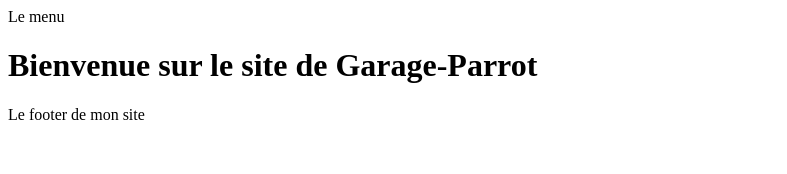
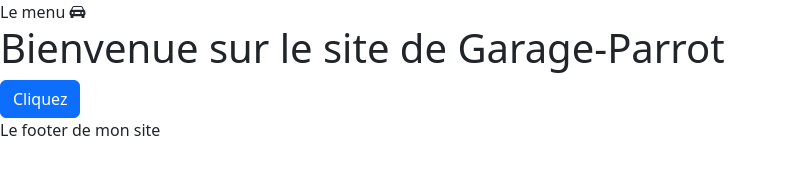
Before and after one commit to tbd78/GarageParrot2, a website with bundled scripts: page index.html in a window 1280 px wide. Shown: the whole page, without its empty margins (0-787 px from the left). Built offline with nearby package versions, Linux system fonts and the light colour scheme; files whose address does not match are found by name.

Commit message:
ajout de bootstrap

```diff
--- a/index.html
+++ b/index.html
@@ -3,11 +3,15 @@
 <head>
     <meta charset="UTF-8">
     <meta name="viewport" content="width=device-width, initial-scale=1.0">
+
+    <link rel="stylesheet" href="node_modules/bootstrap/dist/css/bootstrap.min.css"/>
+    <link rel="stylesheet" href="node_modules/bootstrap-icons/font/bootstrap-icons.css"/>
+
     <title>Document</title>
 </head>
+
 <body>
-
-    <header>Le menu</header>
+    <header>Le menu <i class="bi bi-car-front-fill"></i></header>
 
     <main id="main-page">
         <!--Le contenu de ma page sera ici-->
@@ -16,5 +20,7 @@
     <footer>Le footer de mon site</footer>
 
     <script type ="module" src="Router/router.js"></script>
+    <script src="node_modules/bootstrap/dist/js/bootstrap.min.js"></script>
+
 </body>
 </html>
--- /dev/null
+++ b/package.json
@@ -0,0 +1,6 @@
+{
+  "dependencies": {
+    "bootstrap": "^5.3.3",
+    "bootstrap-icons": "^1.11.3"
+  }
+}
--- a/pages/home.html
+++ b/pages/home.html
@@ -1 +1,3 @@
 <h1>Bienvenue sur le site de Garage-Parrot</h1>
+
+<button class="btn btn-primary">Cliquez</button>
```
Also changed, not shown: 2 other files.
